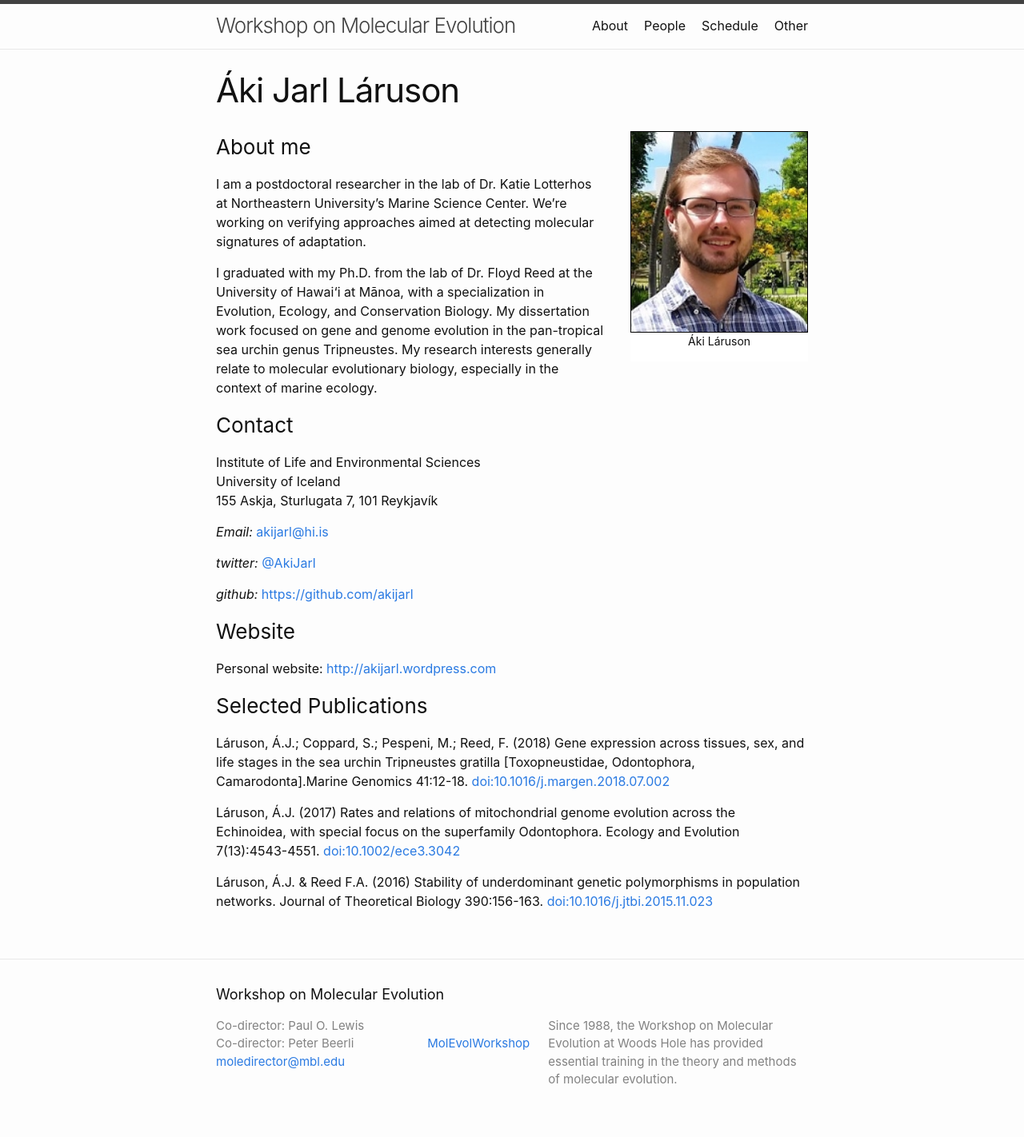
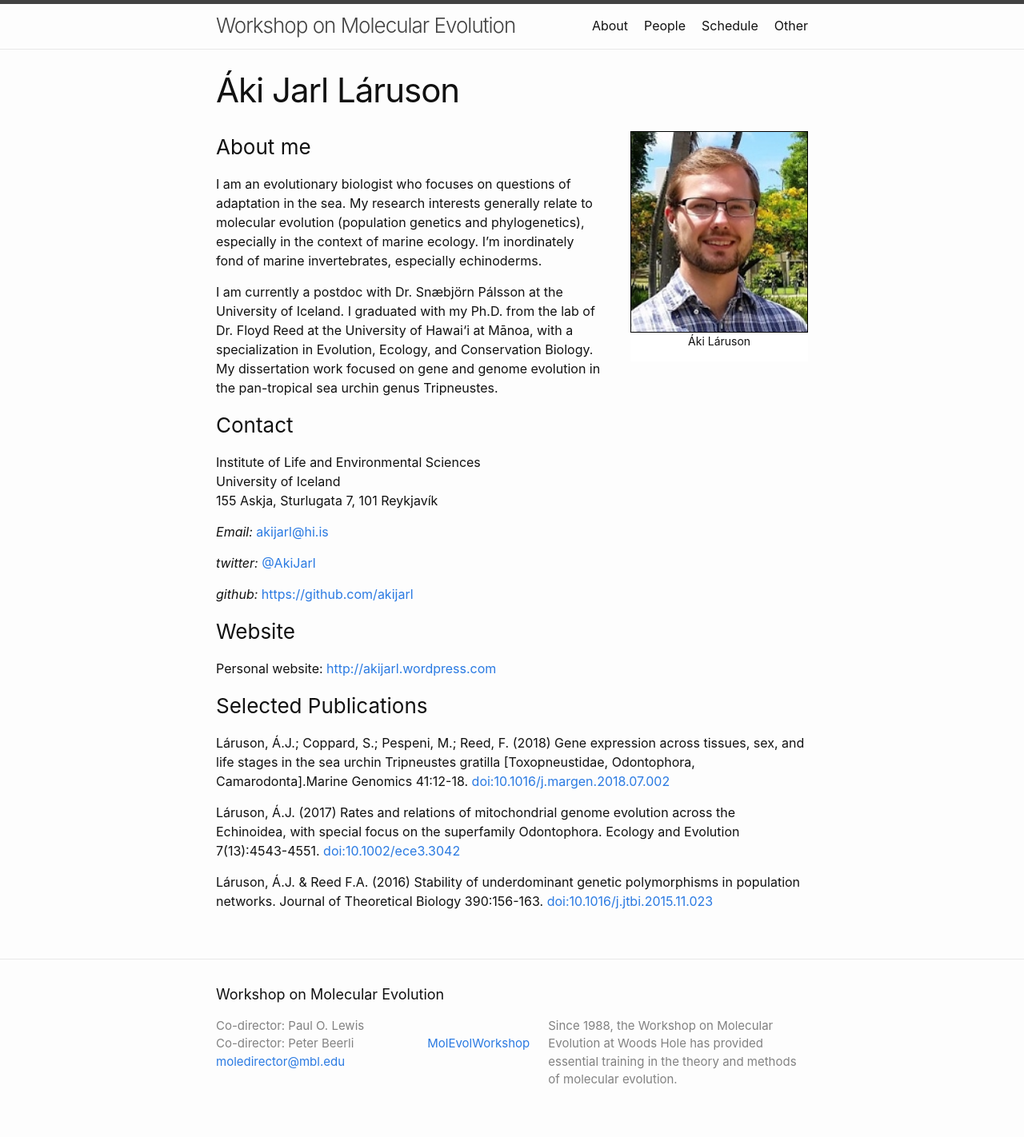
Before and after one commit to molevolworkshop/molevolworkshop.github.io, a Jekyll site: the page built from faculty/laruson/laruson.md, in a window 1280 px wide. Shown: the whole page at 80% size. Built offline with Jekyll 4.4.1, drawn with Linux system fonts in a browser that asks for light colours.

Commit message:
Update laruson.md

```diff
--- a/faculty/laruson/laruson.md
+++ b/faculty/laruson/laruson.md
@@ -7,17 +7,11 @@ permalink: /faculty-laruson/
 
 ### About me
 
-I am a postdoctoral researcher in the lab of Dr. Katie Lotterhos at
-Northeastern University’s Marine Science Center. We're working on
-verifying approaches aimed at detecting molecular signatures of
-adaptation.
+I am an evolutionary biologist who focuses on questions of adaptation in the sea. My research interests generally relate to molecular evolution (population genetics and phylogenetics), especially in the context of marine ecology. I'm inordinately fond of marine invertebrates, especially echinoderms.
 
-I graduated with my Ph.D. from the lab of Dr. Floyd Reed at the
-University of Hawai‘i at Mānoa, with a specialization in Evolution,
-Ecology, and Conservation Biology. My dissertation work focused on gene
-and genome evolution in the pan-tropical sea urchin genus Tripneustes.
-My research interests generally relate to molecular evolutionary
-biology, especially in the context of marine ecology.
+I am currently a postdoc with Dr. Snæbjörn Pálsson at the University of Iceland.
+I graduated with my Ph.D. from the lab of Dr. Floyd Reed at the University of Hawai‘i at Mānoa, with a specialization in Evolution, Ecology, and
+Conservation Biology. My dissertation work focused on gene and genome evolution in the pan-tropical sea urchin genus Tripneustes.
 
 ### Contact
 
```
